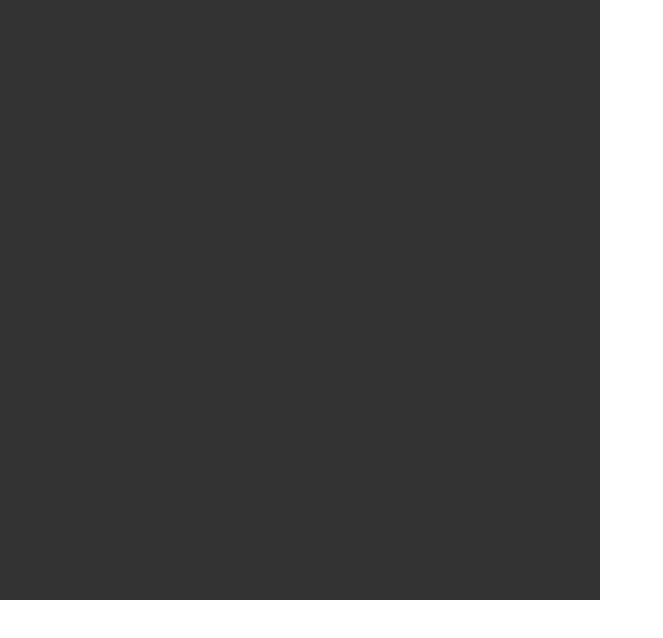
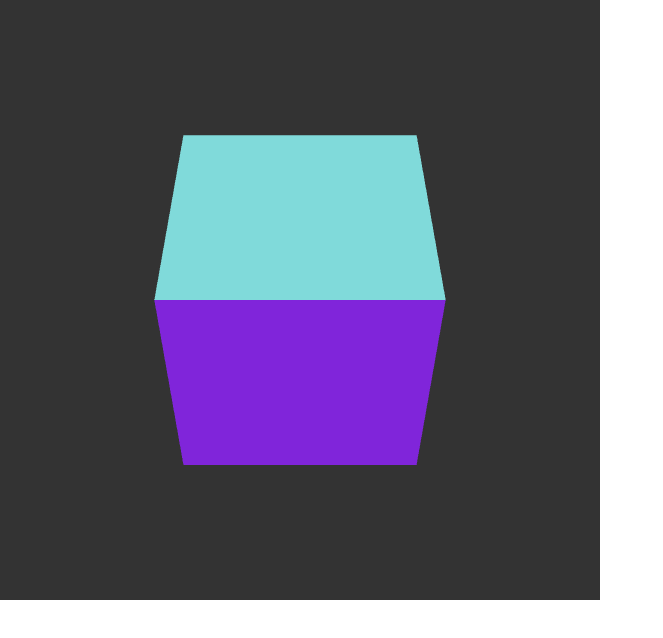
Before and after one commit to johnrees/editor, a React app: page / in a window 1280 px wide. Shown: the top 638 px of the page, without its empty margins (0-663 px from the left). Built offline with nearby package versions, Linux system fonts and the light colour scheme.

Commit message:
added box to scene

```diff
--- /dev/null
+++ b/src/scene/camera.ts
@@ -0,0 +1,11 @@
+import * as THREE from "three";
+
+const camera = (width, height, target = new THREE.Vector3(0, 0, 0)) => {
+  const cam = new THREE.PerspectiveCamera(40, width / height, 0.1, 1000);
+  cam.position.y = 5;
+  cam.position.z = -5;
+  cam.lookAt(target);
+  return cam;
+};
+
+export default camera;
--- a/src/scene/index.tsx
+++ b/src/scene/index.tsx
@@ -1,5 +1,6 @@
 import * as THREE from "three";
 import * as React from "react";
+import camera from "./camera";
 // import * as Rx from "rxjs/Rx";
 
 interface IProps {
@@ -12,19 +13,28 @@ export default class Scene extends React.Component<IProps> {
   private camera: THREE.PerspectiveCamera;
   private renderer: THREE.WebGLRenderer;
   private scene: THREE.Scene;
+  private box;
 
   constructor(props) {
     super(props);
     const { width, height, bgColor } = props;
-    this.camera = new THREE.PerspectiveCamera(40, width / height, 0.1, 1000);
+    this.camera = camera(width, height);
     this.renderer = new THREE.WebGLRenderer({ antialias: true });
     this.renderer.setClearColor(bgColor);
     this.renderer.setSize(width, height);
     this.scene = new THREE.Scene();
+
+    this.box = new THREE.Mesh(
+      new THREE.BoxGeometry(2, 2, 2),
+      new THREE.MeshNormalMaterial()
+    );
+
+    this.scene.add(this.box);
   }
 
   handleMouseDown(event) {
-    console.log("mouseDown");
+    this.box.rotation.y += 1;
+    this.render3D();
   }
 
   render3D() {
@@ -37,6 +47,12 @@ export default class Scene extends React.Component<IProps> {
   }
 
   render() {
-    return <div ref="scene" id="scene" onMouseDown={this.handleMouseDown} />;
+    return (
+      <div
+        ref="scene"
+        id="scene"
+        onMouseDown={this.handleMouseDown.bind(this)}
+      />
+    );
   }
 }
```
